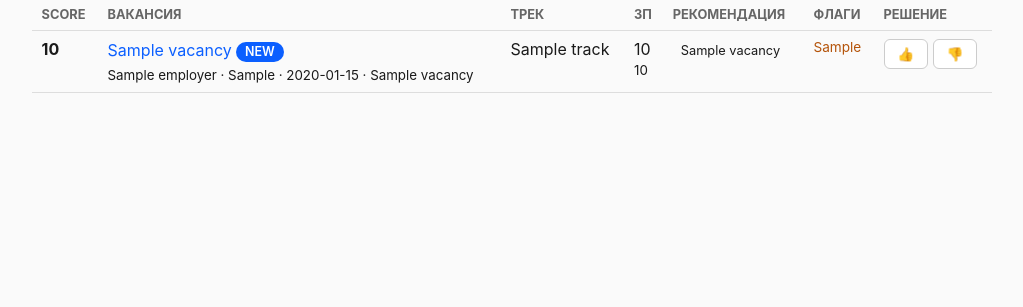
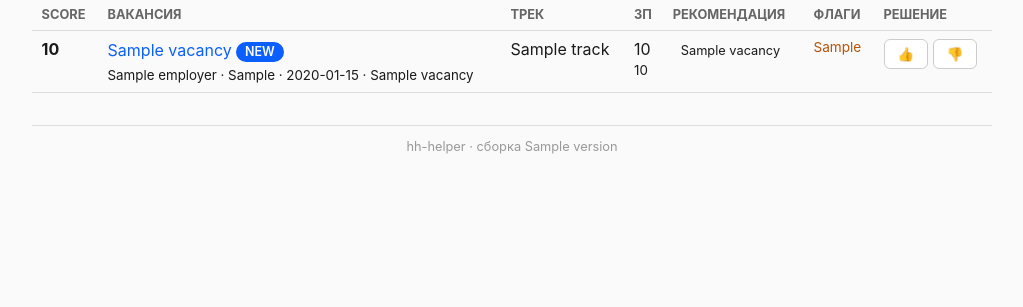
Before and after one commit to oleko/hh-helper, a Python web app: template src/templates/list.html in a window 1280 px wide. Shown: the part 275-582 px from the top of the page, without its empty margins (128-1151 px from the left). Run offline with Jinja, Linux system fonts and the light colour scheme; the template is opened without the code that fills it: most values are stand-ins (such as "Sample title", 1, 10 or a date in 2020).

Commit message:
Show build number in footer, add CHANGELOG for 2026-07-28
Footer now shows "сборка N" (the local VERSION) with an update hint when
behind upstream. Bumps VERSION to 2.

```diff
--- a/src/templates/base.html
+++ b/src/templates/base.html
@@ -86,5 +86,11 @@
 </div>
 {% endif %}
 {% block content %}{% endblock %}
+{% if page != 'login' and version %}
+<footer style="margin-top:2rem; padding-top:0.8rem; border-top:1px solid #ddd;
+               color:#999; font-size:0.8rem; text-align:center;">
+  hh-helper · сборка {{ version }}{% if update_available %} · <span style="color:#b45309;">доступно обновление</span>{% endif %}
+</footer>
+{% endif %}
 </body>
 </html>
--- a/src/webapp.py
+++ b/src/webapp.py
@@ -298,6 +298,7 @@ def create_app(cfg: dict) -> Flask:
             "update_available": upd["available"],
             "update_local": upd.get("local"),
             "update_remote": upd.get("remote"),
+            "version": upd.get("local"),
         }
 
     def _render_list(page: str, decision: str | None):
```
Also changed, not shown: CHANGELOG.md, 1 other file.
